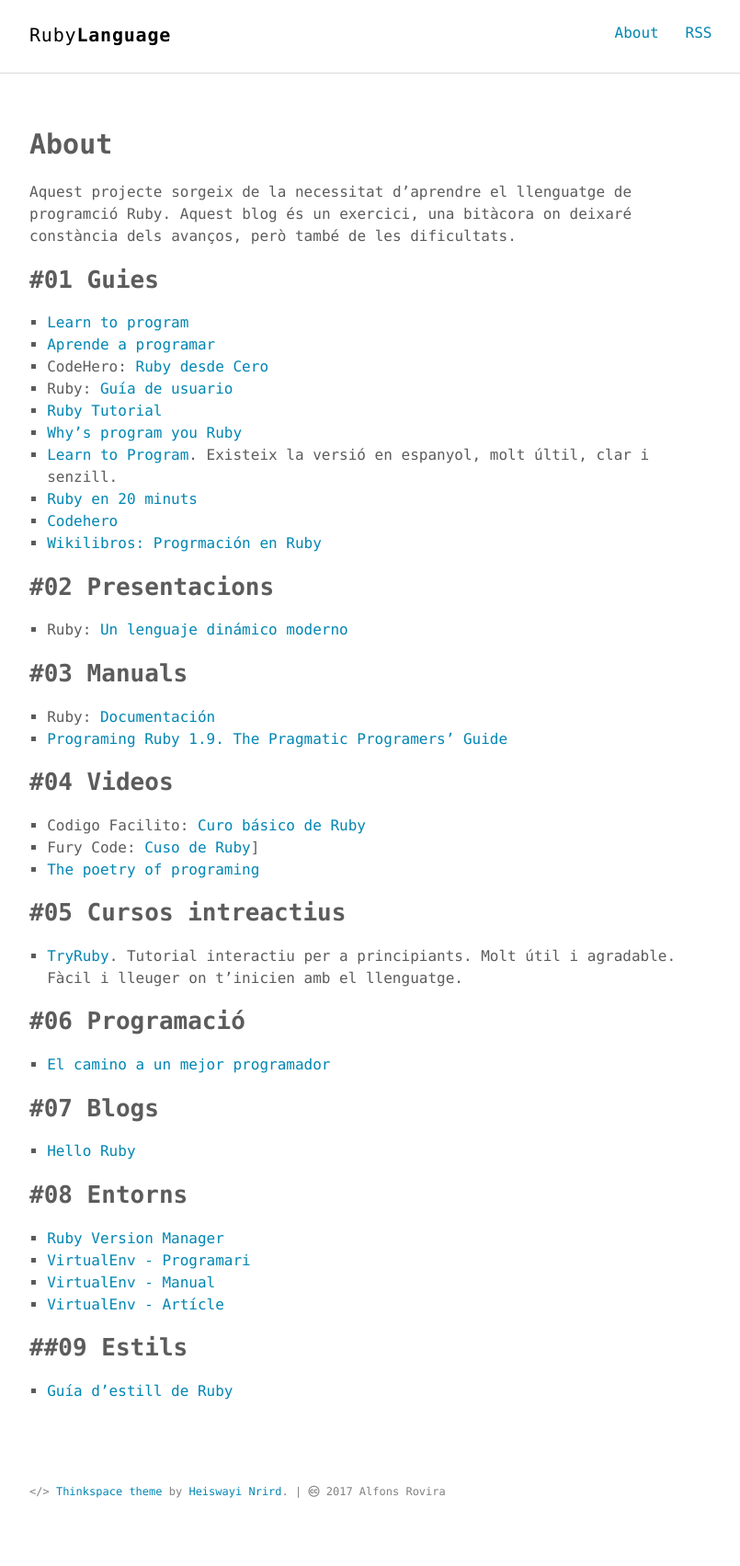
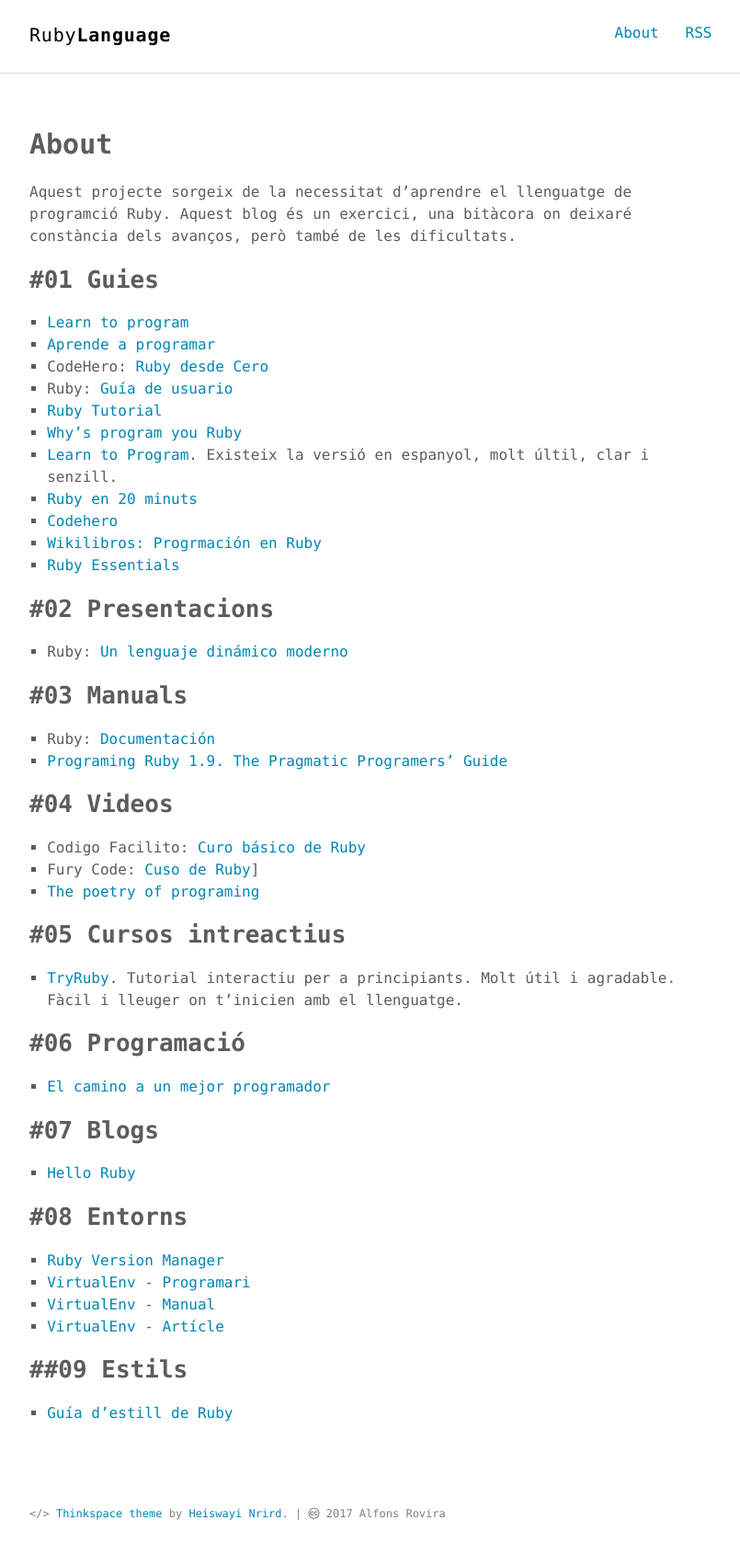
Before and after one commit to inclusa/ruby, a Jekyll site: the page built from about.md, in a window 1280 px wide. Shown: the whole page at 92% size, without its empty margins (232-1037 px from the left). Built offline with Jekyll 4.4.1, drawn with Linux system fonts in a browser that asks for light colours; before the commit the page ends 1679 px from its top, so only the background shows below that.

Commit message:
Ruby Essentials

```diff
--- a/about.md
+++ b/about.md
@@ -19,6 +19,7 @@ Aquest projecte sorgeix de la necessitat d'aprendre el llenguatge de programció
 - [Ruby en 20 minuts](https://www.ruby-lang.org/es/documentation/quickstart/)
 - [Codehero](http://codehero.co/series/ruby-desde-cero.html)
 - [Wikilibros: Progrmación en Ruby](https://es.wikibooks.org/wiki/Programaci%C3%B3n_en_Ruby)
+- [Ruby Essentials](http://www.techotopia.com/index.php/Ruby_Essentials)
 
 ## #02 Presentacions
 
```
